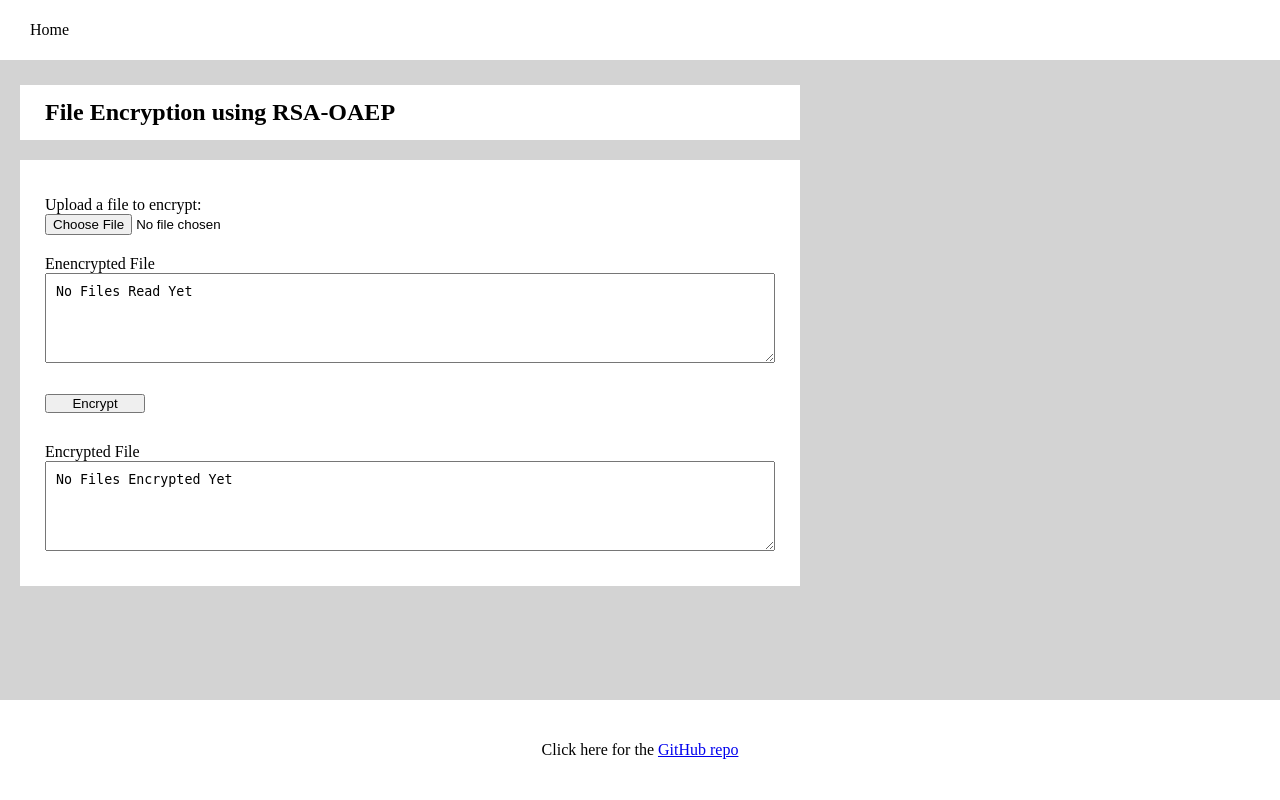
After one commit to HunnedBucks/bugglue.com, a PHP site: page /index.html in a window 1280 px wide. The commit adds this page. Run offline with PHP 8.4, Linux system fonts and the light colour scheme.

Commit message:
literally everything

```diff
--- a/css/styles.css
+++ b/css/styles.css
@@ -18,17 +18,18 @@ header, main, footer {
     padding-right: 10px;
 }
 header {
-    background-color: red;
+    background-color: white;
     height: 60px;
 }
 main {
     flex-grow: 1;
-    background-color: blue;
+    background-color: lightgray;
+    padding-top: 15px;
 }
 footer {
     padding-top: 10px;
     padding-bottom: 10px;
-    background-color: yellow;
+    background-color: white;
     min-height: 100px;
     display: flex;
     flex-direction: column;
@@ -54,11 +55,22 @@ footer {
         flex-direction: column;
     }
 } */
-
+#WideWrapper {
+    padding: 10px;
+    width: 800px;
+    max-width: 100%;
+}
+h2 {
+    background-color: white;
+    margin-bottom: 20px;
+    height: 55px;
+    line-height: 55px;
+    padding-left: 25px;
+}
 #main-menu li {
     list-style-type: none;
     /* display: flex; */
-    background-color: blue;
+    background-color: white;
 }
 
 #main-menu li ul {
@@ -83,9 +95,46 @@ footer {
 }
 
 #footer-text-container {
-    background-color: orange;
+    background-color: white;
     max-width: 100%;
 }
+textarea {
+    width: 100%;
+    padding: 10px;
+    height: 90px;
+}
+/* §    children on main */
+label, input, textarea {
+    display: block;
+}
+label {
+    min-height: 60px;
+    width: 100%;
+    display: flex;
+    flex-direction: column;
+    justify-content: center;
+    padding: 10px 0;
 
-/* §    children on main */
+}
+form {
+    margin-top: 15px;
+}
+#DataInputSection {
+    /* height: 400px; */
+    background-color: white;
+    display: flex;
+    flex-direction: column;
+    padding: 25px;
+}
+/* #FileLabel {
+    width: 100%;
+    background-color: beige;
+} */
+/* #FileInput {
+    margin: 5px 0;
+} */
+input[type='button'] {
+    width: 100px;
+}
+
 /* §    children of footer */
--- /dev/null
+++ b/index.html
@@ -0,0 +1,65 @@
+<!DOCTYPE html>
+<html lang='en'>
+<head>
+	<meta charset='UTF-8'/>
+<meta name="viewport" content="width=device-width, initial-scale=1">
+<title>Home: Matrix Workflow</title>
+<link rel='stylesheet' href='css/styles.css'/>
+<script src="scripts/scripts.js"></script>
+</head>
+<body>
+	<header>
+		<ul id='main-menu'>
+            <li>
+                <ul id='nav-menu' class='submenu'>
+                    <li class='main-menu-item'>Home</li>
+                    <!-- <li class='main-menu-item'>Forum</li>
+                    <li class='main-menu-item'>About<li>
+                    <li class='main-menu-item'>Contribute<li> -->
+                </ul>
+            </li>
+        </ul>
+	</header>
+	<main>
+        <div id='WideWrapper'>
+            <h2 class="encrypt-decrypt-heading">File Encryption using RSA-OAEP</h2>
+            <section id='DataInputSection'>
+                    <label id='FileLabel' for="FileInput">Upload a file to encrypt:
+                        <input id='FileInput' type="file" onchange="readFiles(event)">
+                    </label>
+
+                    <!-- <form method="post" enctype="multipart/form-data"> -->
+                        <section class="encrypt-decrypt-controls">
+
+                        <!-- <div id='ContainerForTArea'>
+
+                        </div> -->
+                        <label>Enencrypted File
+                            <textarea id="ToEncrypt">No Files Read Yet
+                            </textarea>
+                        </label>
+
+                        <label>
+                            <input id='encryptBtn' class="encrypt-button" type="button" value="Encrypt">
+                        </label>
+
+                        <label>Encrypted File
+                            <textarea id="ToDecrypt">No Files Encrypted Yet
+                            </textarea>
+                        </label>
+                    <!-- </form> -->
+                </section>
+            </div>
+
+        <script src="/scripts/Encryption.js"></script>
+        <script src="/scripts/script.js"></script>
+	</main>
+	<footer>
+		<div id='footer-text-container'>
+            <p>
+                Click here for the <a href='https://github.com/HunnedBucks/bugglue.com'>GitHub repo</a>
+            </p>
+        </div>
+	</footer>
+</body>
+</html>
--- /dev/null
+++ b/scripts/Encryption.js
@@ -0,0 +1,78 @@
+(() => {
+
+    /*
+    Store the calculated ciphertext here, so we can decrypt the message later.
+    */
+    let ciphertext;
+
+    /*
+    Fetch the contents of the "message" textbox, and encode it
+    in a form we can use for the encrypt operation.
+    */
+    function getMessageEncoding() {
+      const messageBox = document.getElementById('ToEncrypt').value;
+      let message = messageBox.value;
+      let enc = new TextEncoder();
+      return enc.encode(message);
+    }
+  /*
+  Get the encoded message, encrypt it and display a representation
+  of the ciphertext in the "Ciphertext" element.
+  */
+ async function encryptMessage(key) {
+    let encoded = getMessageEncoding();
+    ciphertext = await window.crypto.subtle.encrypt(
+      {
+        name: "RSA-OAEP"
+      },
+      key,
+      encoded
+    );
+    let buffer = new Uint8Array(ciphertext, 0, 5);
+    document.getElementById('ToDecrypt').value = `${buffer}...[${ciphertext.byteLength} bytes total]`;
+  }
+
+  /*
+  Fetch the ciphertext and decrypt it.
+  Write the decrypted message into the "Decrypted" box.
+  */
+  async function decryptMessage(key) {
+    let decrypted = await window.crypto.subtle.decrypt(
+      {
+        name: "RSA-OAEP"
+      },
+      key,
+      ciphertext
+    );
+
+    let dec = new TextDecoder();
+    document.getElementById('Decrypted').value = dec.decode(decrypted);
+  }
+
+  /*
+  Generate an encryption key pair, then set up event listeners
+  on the "Encrypt" and "Decrypt" buttons.
+  */
+  window.crypto.subtle.generateKey(
+    {
+    name: "RSA-OAEP",
+    // Consider using a 4096-bit key for systems that require long-term security
+    modulusLength: 2048,
+    publicExponent: new Uint8Array([1, 0, 1]),
+    hash: "SHA-256",
+    },
+    true,
+    ["encrypt", "decrypt"]
+  ).then((keyPair) => {
+    const encryptButton = document.getElementById('encryptBtn');
+    encryptButton.addEventListener("click", () => {
+      encryptMessage(keyPair.publicKey);
+    });
+
+    // const decryptButton = document.querySelector(".rsa-oaep .decrypt-button");
+    // decryptButton.addEventListener("click", () => {
+    //   decryptMessage(keyPair.privateKey);
+    // });
+  });
+
+})();
--- /dev/null
+++ b/scripts/scripts.js
@@ -0,0 +1,19 @@
+function readFiles(event) {
+    var fileList = event.target.files;
+
+    for(var i=0; i < fileList.length; i++ ) {
+        loadAsText(fileList[i]);
+    }
+}
+
+function loadAsText(theFile) {
+    var reader = new FileReader();
+
+    reader.onload = function(loadedEvent) {
+        // result contains loaded file.
+        console.log(loadedEvent.target.result);
+        document.getElementById('ToEncrypt').value = loadedEvent.target.result
+    }
+    reader.readAsText(theFile);
+    // document.getElementById('ToEncrypt').value=reader.result;
+}
```
Also changed, not shown: html/HomePage.html (added).
